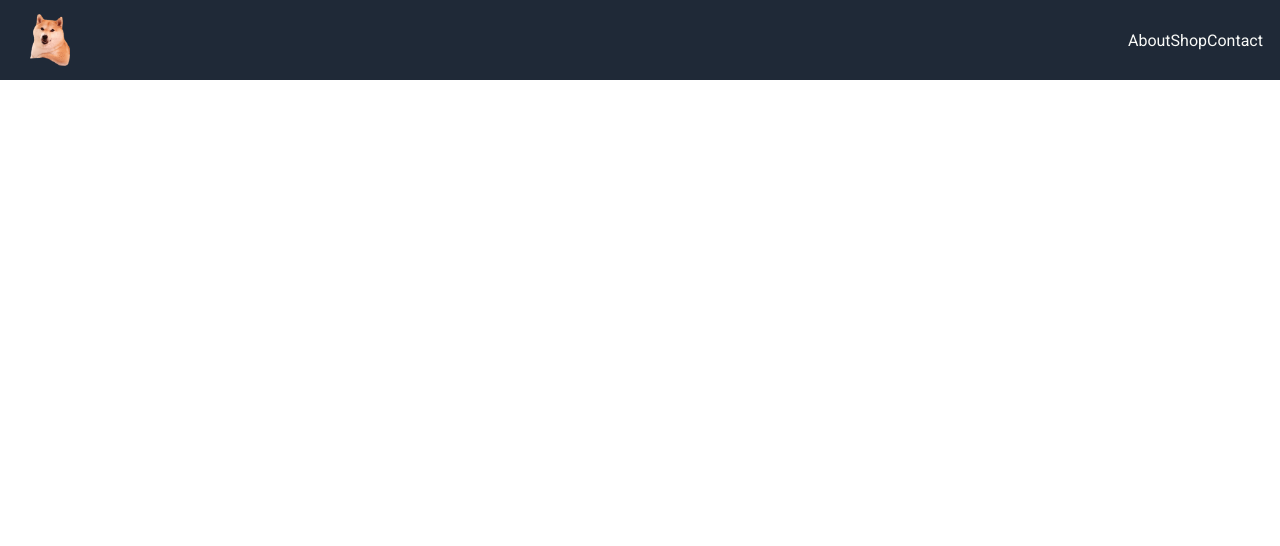
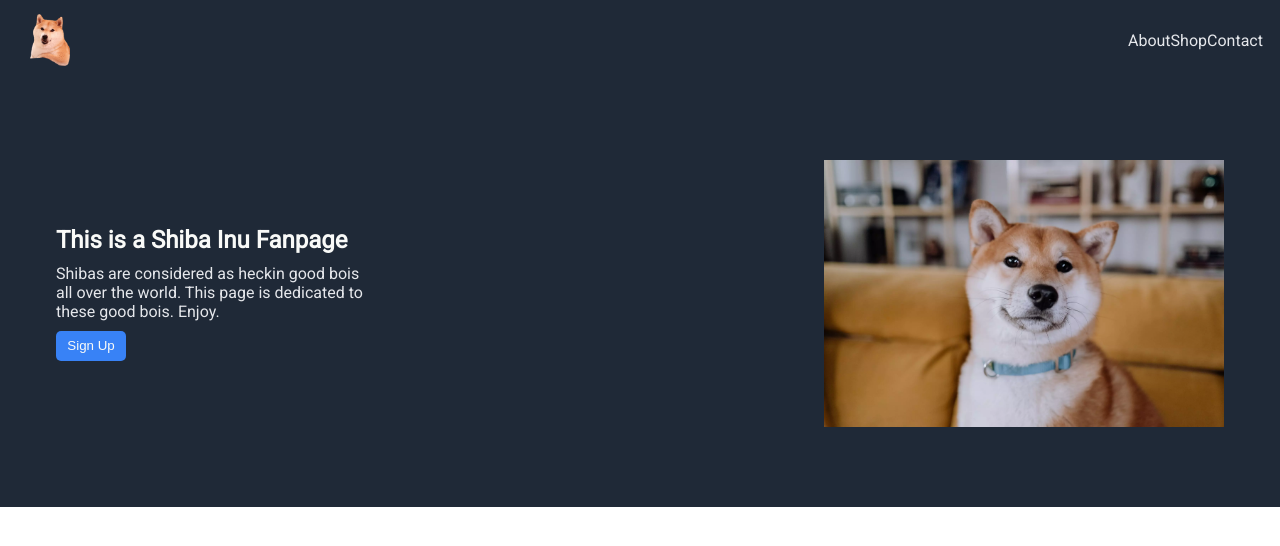
Before and after one commit to nk-on/Landing-page, a plain HTML site: page index.html in a window 1280 px wide. Drawn offline with Linux system fonts and the light colour scheme.

Commit message:
creating and styling first showcasearea section

```diff
--- a/index.html
+++ b/index.html
@@ -1,11 +1,13 @@
 <!DOCTYPE html>
 <html lang="en">
+
 <head>
     <meta charset="UTF-8">
     <meta name="viewport" content="width=device-width, initial-scale=1.0">
     <title>Landing-page</title>
     <link rel="stylesheet" href="style.css">
 </head>
+
 <body>
     <header>
         <img src="images/shiba-logo.png" alt="logo">
@@ -17,5 +19,15 @@
             </ul>
         </nav>
     </header>
+    <section class="showcase-1">
+        <div class="text">
+            <h2>This is a Shiba Inu Fanpage</h2>
+            <p>Shibas are considered as heckin good bois all over the world. This page is dedicated to these good bois.
+                Enjoy. </p>
+            <button>Sign Up</button>
+        </div>
+        <img src="images/shib.jpeg" alt="shib">
+    </section>
 </body>
+
 </html>
--- a/style.css
+++ b/style.css
@@ -10,7 +10,6 @@
     --link-txt:#E5E7EB;
     --header-logo-txt:#F9FAF8;
     --btn-clr:#3882F6;
-    --extra-bold:#1F2937;
     --quote-sectionBg:#E5E7EB;
     --quote-txt:#1F2937;
 }
@@ -35,7 +34,7 @@ header nav ul li{
 }
 header nav  ul li a{
     text-decoration: none;
-    color: var(--txt-color);
+    color: var(--link-txt);
 }
 header nav{
     width: 10%;
@@ -44,9 +43,41 @@ header nav ul{
     display: flex;
     justify-content: space-between;
 }
+.showcase-1{
+    padding: 10vh 0;
+    background-color: var(--dark-bg);
+    display: flex;
+    justify-content: center;
+}
+.showcase-1 .text{
+    width: 60%;
+    display: flex;
+    flex-direction: column;
+    justify-content: center;
+    gap:10px;
+}
+.showcase-1 .text h2{
+    color: var(--header-logo-txt);
+}
+.showcase-1 .text p{
+    width: 40%;
+    color:var(--quote-sectionBg);
+}
+.showcase-1 .text button{
+    cursor: pointer;
+    width: 70px;
+    height: 30px;
+    border: none;
+    border-radius: 5px;
+    background-color: var(--btn-clr);
+    color: var(--txt-color);
+}
+.showcase-1 img{
+    width: min(50%,400px);
+    height: auto;
+}
 @media screen and (max-width: 760px) {
     header{
-        border: 1px solid red;
         padding: 10px 0;
         display: flex;
         flex-direction: column;
@@ -55,4 +86,12 @@ header nav ul{
     header nav{
         width: 50%;
     }
+    .showcase-1{
+        display: flex;
+        gap: 10px;
+        padding: 20px 20px;
+    }
+    .showcase-1 .text p{
+        width: 100%;
+    }
 }
```
